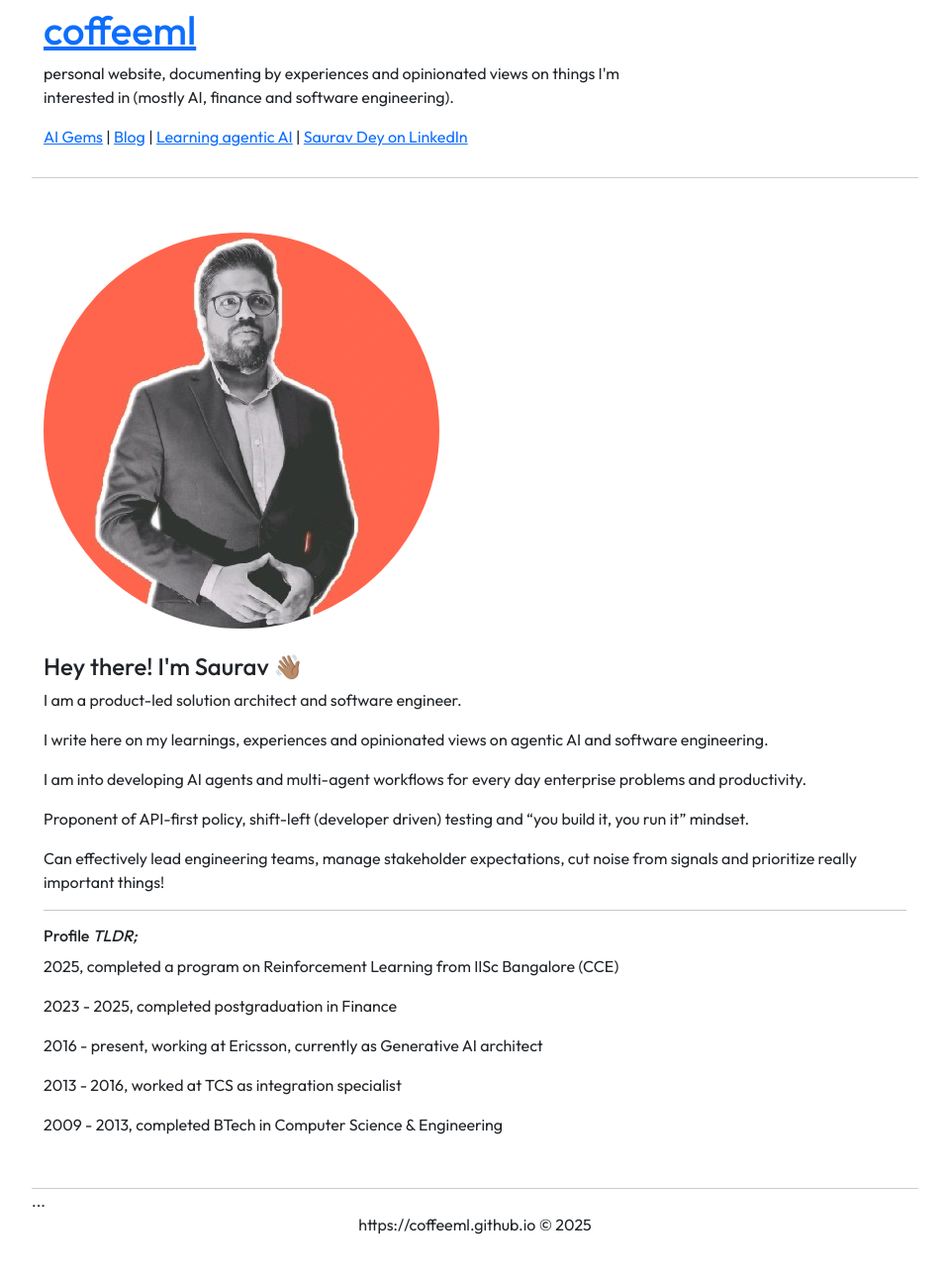
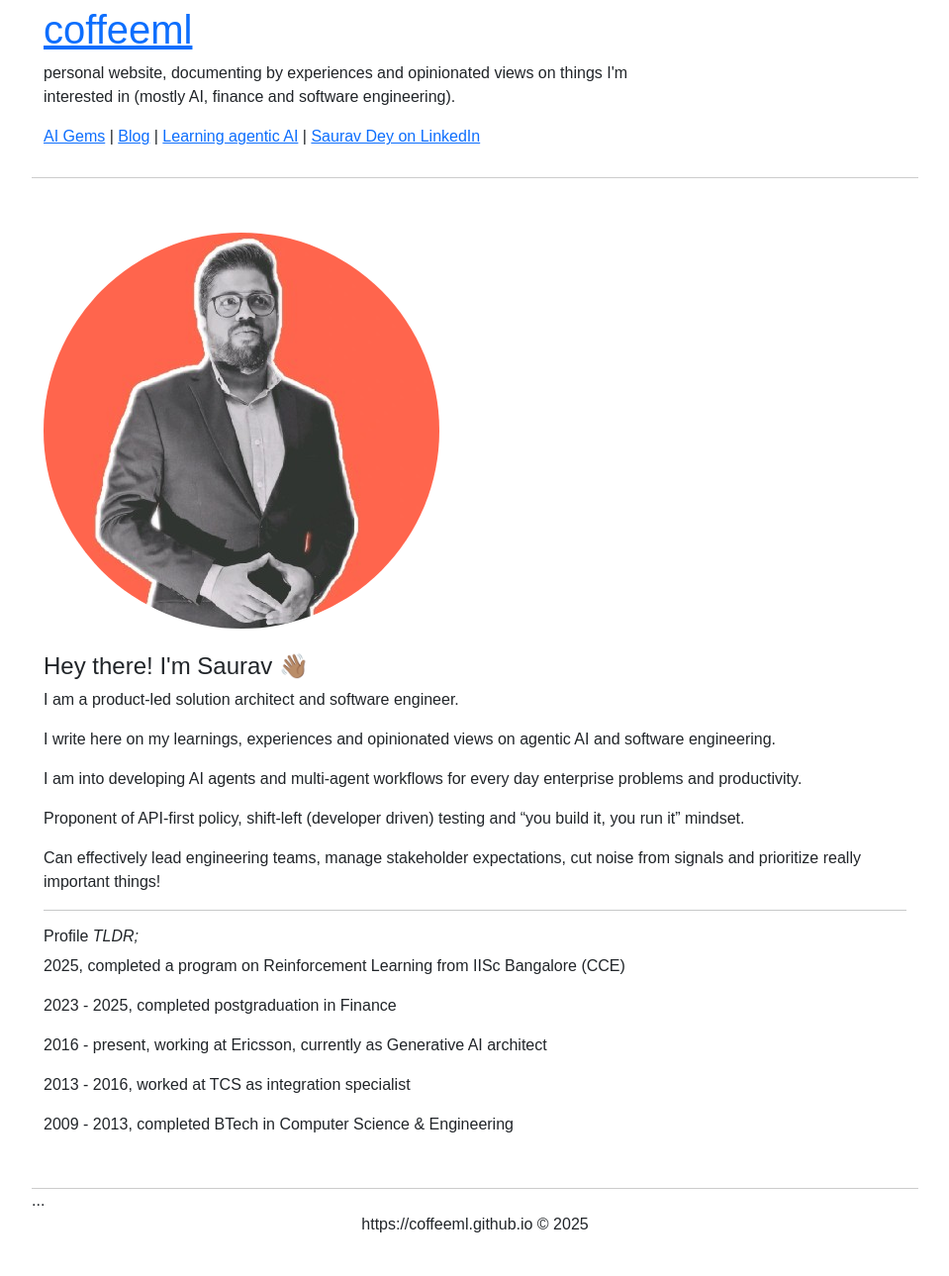
Before and after one commit to coffeeml/coffeeml.github.io, a Jekyll site: the page built from index.markdown, in a window 1280 px wide. Shown: the whole page at 99% size, without its empty margins (160-1119 px from the left). Built offline with Jekyll 4.4.1, drawn with Linux system fonts in a browser that asks for light colours; nearby versions of some CDN libraries.

Commit message:
Update head.html

```diff
--- a/_includes/head.html
+++ b/_includes/head.html
@@ -4,9 +4,13 @@
   <title>{{ site.title }}</title>
   <link href="https://cdn.jsdelivr.net/npm/bootstrap@5.3.7/dist/css/bootstrap.min.css" rel="stylesheet"
     integrity="sha384-LN+7fdVzj6u52u30Kp6M/trliBMCMKTyK833zpbD+pXdCLuTusPj697FH4R/5mcr" crossorigin="anonymous" />
+  <!-- <link rel="preconnect" href="https://fonts.googleapis.com">
+  <link rel="preconnect" href="https://fonts.gstatic.com" crossorigin>
+  <link href="https://fonts.googleapis.com/css2?family=Outfit:wght@100..900&display=swap" rel="stylesheet"> -->
+
   <link rel="preconnect" href="https://fonts.googleapis.com">
   <link rel="preconnect" href="https://fonts.gstatic.com" crossorigin>
-  <link href="https://fonts.googleapis.com/css2?family=Outfit:wght@100..900&display=swap" rel="stylesheet">
+  <link href="https://fonts.googleapis.com/css2?family=Poppins:ital,wght@0,100;0,200;0,300;0,400;0,500;0,600;0,700;0,800;0,900;1,100;1,200;1,300;1,400;1,500;1,600;1,700;1,800;1,900&display=swap" rel="stylesheet">
 
   <link rel="stylesheet" href="https://cdnjs.cloudflare.com/ajax/libs/highlight.js/11.11.1/styles/default.min.css">
   <script src="https://cdnjs.cloudflare.com/ajax/libs/highlight.js/11.11.1/highlight.min.js"></script>
```
